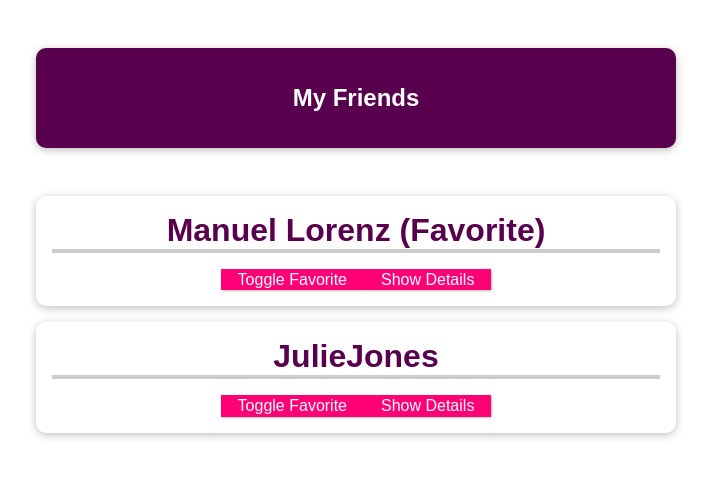
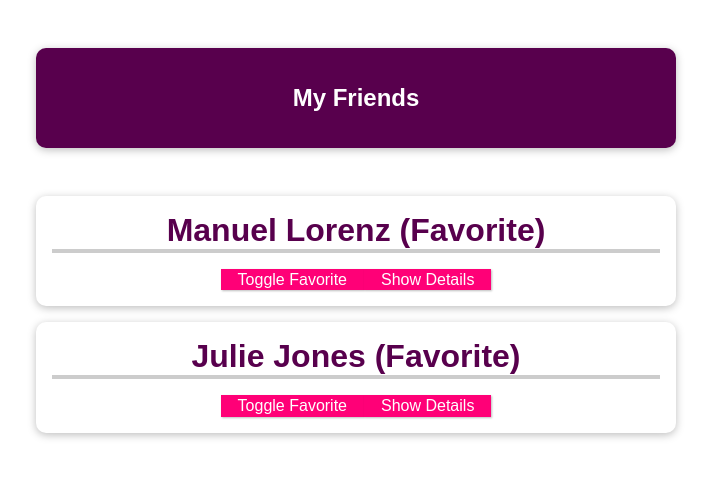
Before and after one commit to katherin23s/Vue-js-Guide, a Vue app: page / in a window 1280 px wide. Shown: the top 478 px of the page, without its empty margins (284-995 px from the left). Built offline with nearby package versions, Linux system fonts and the light colour scheme.

Commit message:
Dynamic props values

```diff
--- a/src/App.vue
+++ b/src/App.vue
@@ -5,16 +5,11 @@
     </header>
     <ul>
       <friend-contact
-      name="Manuel Lorenz"
-      phone-number="01232 3243"
-      email-address="manuel@localhost.com"
-      is-favorite="1"></friend-contact>
-      <friend-contact
-      name="JulieJones"
-      phone-number="324 9324"
-      email-address="julie@localhost.com"
-      is-favorite="0"
-      ></friend-contact>
+      v-for ="friend in friends " :key="friend.id"
+      :name="friend.name"
+      :phone-number="friend.phone"
+      :email-address="friend.Email"
+      :is-favorite="true"></friend-contact>
     </ul>
   </section>
 </template>
--- a/src/components/FriendContact.vue
+++ b/src/components/FriendContact.vue
@@ -1,6 +1,6 @@
 <template>
   <li>
-    <h2>{{ name }} {{friendIsFavorite === '1' ? '(Favorite)':''}}</h2>
+    <h2>{{ name }} {{friendIsFavorite ? '(Favorite)':''}}</h2>
     <button @click="toggleFavorite"> Toggle Favorite</button>
        <button @click="toggleDetails">{{ detailsAreVisible ? 'Hide' : 'Show' }} Details</button>
     <ul v-if="detailsAreVisible">
@@ -32,24 +32,15 @@
         required:true
       },
       isFavorite: {
-        type:String,
+        type:Boolean,
         required:false,
-        default: '0',
-        validator: function(value){
-          return value === '1' || value === '0';
-        }
+        default: false
       },
     },
   data() {
     return {
       detailsAreVisible: false,
-      friend: {
-        id: "manuel",
-        name: "Manuel Lorenz",
-        phone: "0123 45678 90",
-        email: "manuel@localhost.com",
-      },
-       friendIsFavorite: this.isFavorite
+      friendIsFavorite: this.isFavorite
     };
   },
 
@@ -59,11 +50,7 @@
       this.phoneNumber
     },
     toggleFavorite(){
-      if(this.friendIsFavorite === '1'){
-        this.friendIsFavorite = '0'
-      }else{
-        this.friendIsFavorite = '1'
-      }
+    this.friendIsFavorite = !this.friendIsFavorite;
     }
   }
 };
```
